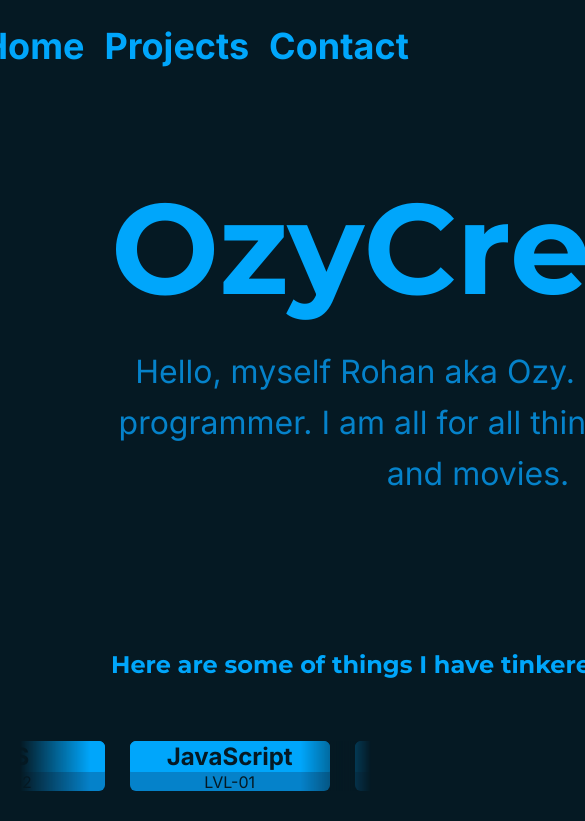
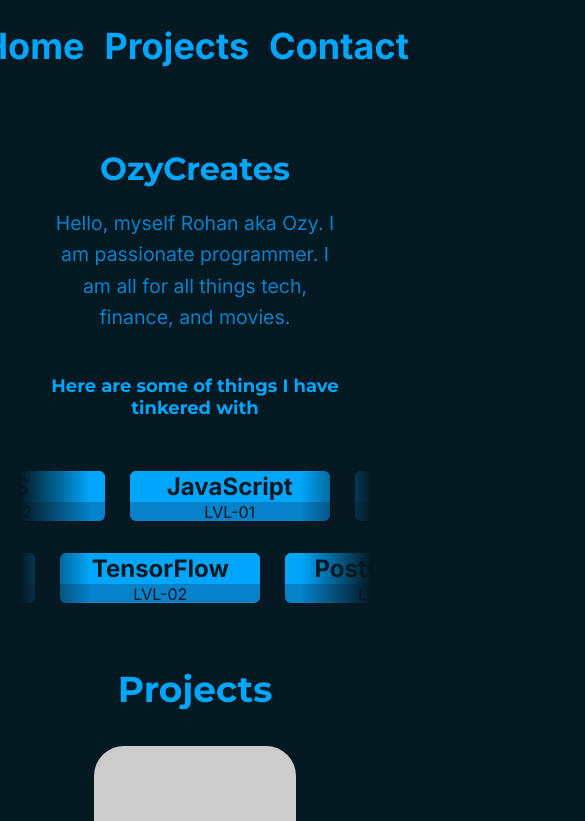
Before and after one commit to RohanG610/PortfolioWebsite, a React (Vite) app: page / in a window 390 px wide. Shown: the top 821 px of the page, 585 px wide, since content can reach past the window. Built offline with nearby package versions, Linux system fonts and the light colour scheme.

Commit message:
added reactivity to hero section

```diff
--- a/src/components/Hero/style/Hero.css
+++ b/src/components/Hero/style/Hero.css
@@ -1,43 +1,102 @@
+/* Base Styles */
 .hero-section {
   display: flex;
-    align-items: flex-start;
-    justify-content: space-evenly;
+  flex-direction: row;
+  align-items: center;
+  justify-content: space-between;
   max-width: 100%;
-    gap: 52px;
-    padding: 30px 111px;
-    margin-top: 44px; /* Adjust for navbar height */
+  padding: 5vw 12vw;
+  margin-top: 4vh;
 }
 
-  .hero-tinkered{
-    margin-top: 150px;
-    font-family: 'Montserrat', sans-serif;
+/* Left Section */
+.hero-left {
+  max-width: 50vw;
+  order: 2; /* Ensure left comes second in stacking */
 }
 
-  .hero-left {
-    margin-top: 0px;
-    max-width: 734px; /* Control width of left section */
-  }
-
+/* Hero Heading */
 .hero-heading {
-    font-size: 128px;
+  font-size: clamp(48px, 10vw, 128px);
   font-weight: bold;
-    margin-top: 0;
   margin-bottom: 20px;
   font-family: 'Montserrat', sans-serif;
 }
 
+/* Hero Description */
 .hero-description {
-    font-size: 32px;
+  font-size: clamp(18px, 3vw, 32px);
   line-height: 1.6;
   text-align: center;
   font-family: 'Inter', sans-serif;
   color: var(--secondary-color);
 }
 
+/* "Tinkered with" heading */
+.hero-tinkered {
+  margin-top: 5vh;
+  font-size: clamp(20px, 3vw, 32px);
+  font-family: 'Montserrat', sans-serif;
+}
+
+/* Right Section */
 .hero-right {
-    width: 458px;
-    height: 458px;
-    margin-top: 45px;
-    border-radius: 30px;
+  width: clamp(250px, 30vw, 458px);
+  height: clamp(250px, 30vw, 458px);
+  border-radius: 5vw;
   background-color: #D9D9D9;
+  order: 1; /* Ensure right part comes first in stacking */
 }
+
+/* Responsive Adjustments */
+@media (max-width: 1440px) {
+  .hero-section{
+    justify-content: center;
+    align-items: center;
+    gap: 5vw 9vw
+  }
+  .hero-right{
+    display: none;
+  }
+}
+@media (max-width: 1024px) { /* Tablets */
+  .hero-section {
+      flex-direction: column;
+      align-items: center;
+      text-align: center;
+  }
+
+  .hero-right {
+      order: 1; /* Right section appears first */
+  }
+
+  .hero-left {
+      order: 2;
+      max-width: 80vw;
+  }
+}
+
+@media (max-width: 768px) { /* Mobile Devices */
+  .hero-heading {
+      font-size: clamp(32px, 8vw, 64px);
+  }
+
+  .hero-description {
+      font-size: clamp(16px, 5vw, 28px);
+  }
+
+  .hero-tinkered {
+      font-size: clamp(18px, 4vw, 24px);
+  }
+
+  .hero-right {
+      width: 80vw;
+      height: 80vw;
+      border-radius: 20px;
+      order: 1; /* Stays first */
+  }
+
+  .hero-left {
+      order: 2; /* Stays second */
+  }
+}
```
Lines whose indentation alone changed are shown as unchanged.
